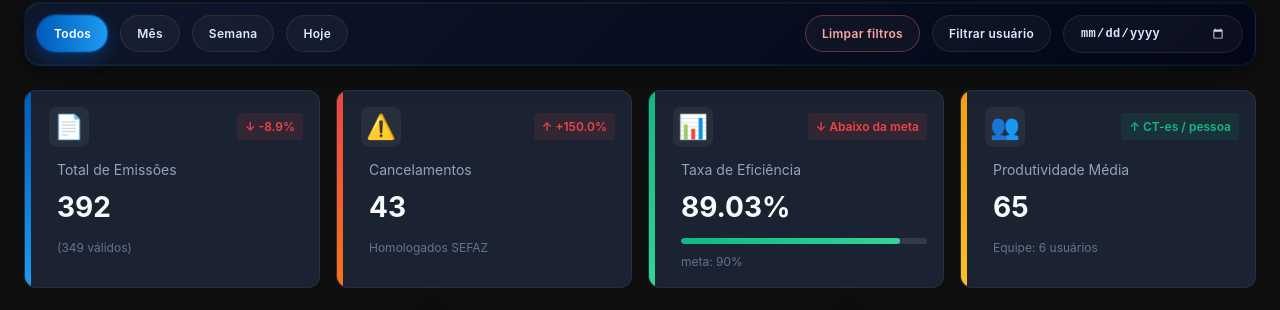
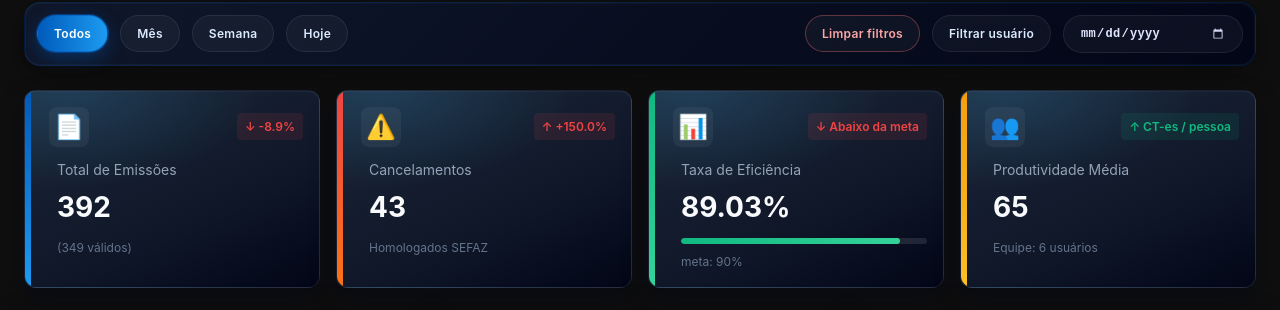
Before and after one commit to nathanbarretosilveira-dev/dash, a React (Vite) app: page / in a window 1280 px wide. Shown: the part 222-532 px from the top of the page. Built offline with nearby package versions, Linux system fonts and the light colour scheme.

Commit message:
Update kpis.css

```diff
--- a/src/components/kpis.css
+++ b/src/components/kpis.css
@@ -12,13 +12,16 @@
 }
 
 .kpi-card {
-  background: rgba(30, 41, 59, 0.8);
+  background:
+    radial-gradient(110% 85% at 16% 0%, rgba(56, 189, 248, 0.16) 0%, rgba(56, 189, 248, 0) 58%),
+    linear-gradient(155deg, rgba(30, 41, 59, 0.96) 0%, rgba(15, 23, 42, 0.94) 65%, rgba(2, 6, 23, 0.98) 100%);
   border-radius: 12px;
   padding: 1rem 1rem 1rem 1.5rem; /* espaço para a barra lateral */
-  border: 1px solid rgba(148, 163, 184, 0.1);
+  border: 1px solid rgba(148, 163, 184, 0.14);
   transition: all 0.3s ease;
   position: relative;
   overflow: hidden;
+  box-shadow: 0 10px 24px rgba(2, 6, 23, 0.42), inset 0 1px 0 rgba(255,255,255,0.04);
 }
 
 /* Barra lateral colorida */
@@ -56,7 +59,7 @@
 /* Efeito hover do card */
 .kpi-card:hover {
   transform: translateY(-2px);
-  box-shadow: 0 8px 24px rgba(0, 0, 0, 0.3);
+  box-shadow: 0 14px 30px rgba(2, 6, 23, 0.52), inset 0 1px 0 rgba(255,255,255,0.07);
 }
 
 /* Gradiente animado ao passar o mouse */
```
